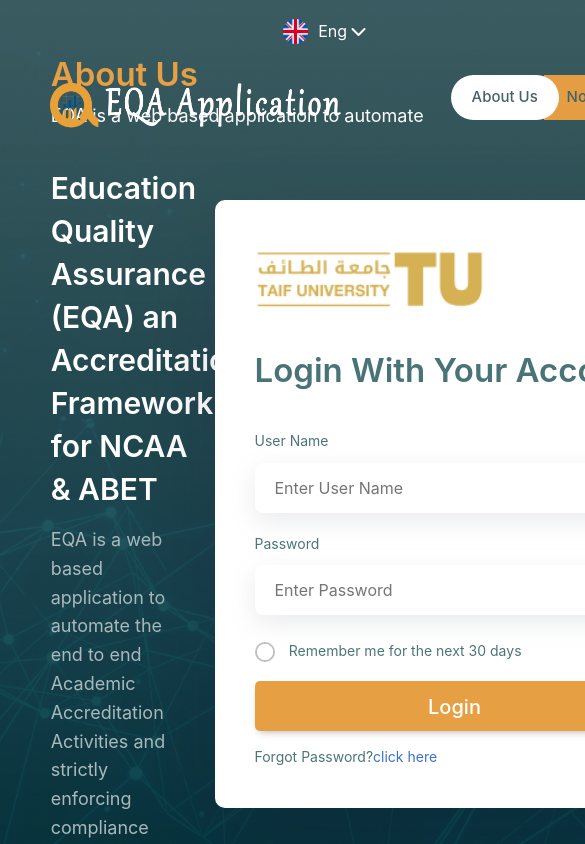
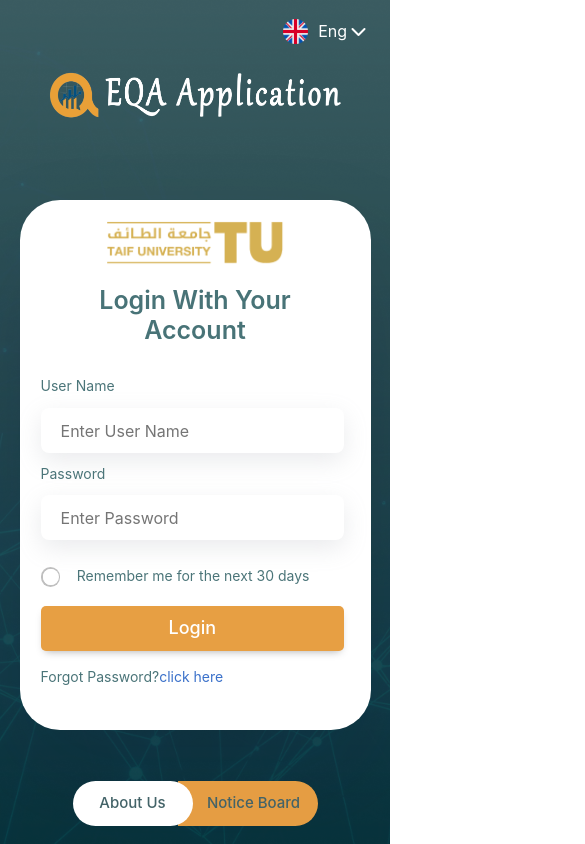
Before and after one commit to bilalmohib/eqa, a React (Create React App) app: page /login2 in a window 390 px wide. Shown: the top 844 px of the page, 585 px wide, since content can reach past the window. Built offline with nearby package versions, Linux system fonts and the light colour scheme.

Commit message:
Responsiveness for Login2 screen done

```diff
--- a/src/Components/Header/index.tsx
+++ b/src/Components/Header/index.tsx
@@ -1,9 +1,45 @@
+import { useEffect } from "react";
+
 import logo from "../../assets/Images/Navbar/logo.png";
 // Language Images
 import eng from "../../assets/Images/Navbar/united-kingdom.png";
 import styles from './style.module.css';
 
 const Header = () => {
+
+    useEffect(() => {
+        // The debounce function receives our function as a parameter
+        const debounce = (fn:any) => {
+            // This holds the requestAnimationFrame reference, so we can cancel it if we wish
+            let frame : any;
+            // The debounce function returns a new function that can receive a variable number of arguments
+            return (...params:any) => {
+                // If the frame variable has been defined, clear it now, and queue for next frame
+                if (frame) {
+                    cancelAnimationFrame(frame);
+                }
+                // Queue our function call for the next frame
+                frame = requestAnimationFrame(() => {
+                    // Call our function and pass any params we received
+                    fn(...params);
+                });
+            }
+        };
+
+        // Reads out the scroll position and stores it in the data attribute
+        // so we can use it in our stylesheets
+        const storeScroll = () => {
+            // @ts-ignore
+            document.documentElement.dataset.scroll = window.scrollY;
+        }
+
+        // Listen for new scroll events, here we debounce our `storeScroll` function
+        document.addEventListener('scroll', debounce(storeScroll), { passive: true });
+
+        // Update scroll position for first time
+        storeScroll();
+    })
+
     return (
         <header className={styles.headerContainer}>
             <div className={styles.logoMobileContainer}>
--- a/src/Components/Header/style.module.css
+++ b/src/Components/Header/style.module.css
@@ -9,6 +9,22 @@
     padding-left: 12%;
     padding-right: 12%;
     position: fixed;
+}
+
+/* html:not([data-scroll='0'])  {
+    transition: 1s linear;
+    background-color: red;
+} */
+
+html:not([data-scroll="0"]) .headerContainer {
+    position: fixed;
+    top: 0;
+    width: 100%;
+    /* background-color: #fff; */
+    opacity: 1;
+    box-shadow: 0 0 0.5em rgba(0, 0, 0, 0.5);
+    transition: 0.4s linear;
+    background-color: #395a60;
 }
 
 .logo {
@@ -75,6 +91,9 @@
     .logo {
         width: 300px;
         height: 60px;
+        /* border: 1px solid red; */
+        margin-top: -10px;
+        margin-bottom: 10px;
     }
 
     .logoMobileContainer {
@@ -91,6 +110,7 @@
         width: 250px;
     }
 }
+
 @media all and (max-width:300px) {
     .logo {
         width: 230px;
--- a/src/Pages/Login2/index.tsx
+++ b/src/Pages/Login2/index.tsx
@@ -21,6 +21,7 @@
                             {(currentTab === 1) ? ("EQA is a web based application to automate") : ("These are recent notifications listed below.")}
                         </p>
                     </div>
+                    <div className={styles.mobileTabLogin}>
                         <div className={styles.tabLogin}>
                             <div className={`${styles.generalLeft} ${(currentTab === 1) ? (styles.leftSelectedTabLogin) : (styles.leftTabLogin)}`} onClick={() => { setCurrentTab(1); }}>
                                 About Us
@@ -30,9 +31,10 @@
                             </div>
                         </div>
                     </div>
+                </div>
 
                 {(currentTab === 1) ? (
-                    <div>
+                    <div className={styles.aboutContainer}>
                         <h1 className={styles.heading_info_login}>
                             Education Quality Assurance (EQA) an <br />
                             Accreditation Framework for NCAA & ABET
@@ -70,14 +72,16 @@
                     </div>
                 )}
             </div>
-            <div className='rightSide'>
+            <div className={styles.rightSide}>
                 <form className={styles.loginContainer} action="return false">
+                    <div className={styles.mobileCenter}>
                         <img
                             className={styles.logoRight}
                             src={logo}
                             alt={"EQA University"}
                             title={"EQA University"}
                         />
+                    </div>
                     <h2 className={styles.titleLoginAccount}>Login With Your Account</h2>
                     <section className={styles.form_inputs}>
                         <div>
@@ -99,7 +103,7 @@
                         {/* Default radio */}
                         <div className={`form-check ${styles.rememberMeBlock}`}>
                             <input className={`form-check-input`} type="radio" name="flexRadioDefault" id="flexRadioDefault1" />
-                            <label className="form-check-label" htmlFor="flexRadioDefault1">&nbsp; Remember me for the next 30 days</label>
+                            <label className={`form-check-label ${styles.rmt}`} htmlFor="flexRadioDefault1">Remember me for the next 30 days</label>
                         </div>
                         <button type='button' className={`btn ${styles.btn_login}`}>
                             Login
--- a/src/Pages/Login2/style.module.css
+++ b/src/Pages/Login2/style.module.css
@@ -234,7 +234,6 @@
     width: 480px;
     padding-top: 50px;
     padding-bottom: 40px;
-    padding-left: 40px;
     border-radius: 10px;
     margin-top: 200px;
     box-shadow: rgba(17, 12, 46, 0.15) 0px 48px 100px 0px;
@@ -242,6 +241,7 @@
 
 .logoRight {
     width: 230px;
+    padding-left: 6%;
 }
 
 .titleLoginAccount {
@@ -249,10 +249,12 @@
     font-weight: 600;
     color: #487377;
     margin-top: 40px;
+    padding-left: 6%;
 }
 
 .form_inputs {
     margin-top: 20px;
+    padding-left: 6%;
 }
 
 /* Label */
@@ -265,7 +267,7 @@
 }
 
 .email {
-    width: 400px;
+    width: 92%;
     border-radius: 8px;
     height: 50px;
     padding-left: 20px;
@@ -274,7 +276,7 @@
 }
 
 .password {
-    width: 400px;
+    width: 92%;
     border-radius: 8px;
     height: 50px;
     padding-left: 20px;
@@ -303,7 +305,7 @@
     border-radius: 5px;
     height: 50px;
     font-size: 20px;
-    width: 400px !important;
+    width: 92%;
     background-color: #e79f43;
 }
 
@@ -321,6 +323,297 @@
     background-color: #e79f43 !important;
     color: white !important;
 }
+.rmt{
+    padding-left: 4%;
+}
 
 /* when button is pressed hold */
 /******************************************** Right Side ***************************************/
+
+@media all and (max-width:1550px) {
+    .leftSide {
+        /* border: 2px solid rgb(128, 0, 0); */
+        padding-left: 2%;
+        padding-top: 15%;
+    }
+
+    .rightSide {
+        /* border: 2px solid rgb(255, 255, 255); */
+    }
+}
+
+@media screen and (max-width: 1330px) {
+    .leftSide {
+        /* border: 2px solid rgb(128, 0, 0); */
+        /* padding-left: 2%;
+        padding-top: 15%; */
+        padding-top: 18%;
+    }
+
+    .rightSide {
+        /* border: 3px solid rgb(255, 255, 255); */
+        padding-left: 2%;
+    }
+}
+
+@media screen and (max-width:1200px) {
+
+    /* .loginContainer{
+        width: 440px;
+    }
+    .rightSide{
+
+    } */
+    /* .aboutContainer,.announcementListContainer{
+        width: 80%;
+    } */
+    .left_heading_about {
+        font-size: 31px;
+    }
+
+    .desc_left_login {
+        font-size: 18px;
+    }
+
+    .topContainerLeftLogin {
+        /* border: 1px solid green; */
+        padding-right: 20%;
+        flex: 2;
+    }
+}
+
+/* Changing the overall look here */
+@media screen and (max-width:1150px) {
+    .leftSide {
+        width: 100%;
+        padding-top: 8%;
+        padding-bottom: 80px;
+        padding-left: 13%;
+    }
+
+    .rightSide {
+        width: 100%;
+        display: flex;
+        flex-direction: row;
+        justify-content: center;
+        align-items: center;
+        padding-left: initial;
+    }
+
+    .topContainerLeftLogin {
+        width: 100%;
+        display: flex;
+        justify-content: space-between;
+    }
+
+    /* Main Container */
+    .containerCustom {
+        /* border: 1px solid red; */
+        flex-direction: column-reverse;
+        height: auto;
+    }
+}
+
+@media screen and (max-width:850px) {
+    .leftSide {
+        padding-left: 10%;
+    }
+}
+
+@media screen and (max-width:750px) {
+    .loginContainer{
+        border-radius: 40px;
+    }
+    .leftSide {
+        padding-left: 5%;
+        padding-right: 5%;
+    }
+
+    .rightSide {
+        /* margin-top: 40px; */
+        /* width: 100%; */
+        /* border: 2px solid red; */
+        display: flex;
+        justify-content: center;
+    }
+
+    .topContainerLeftLogin {
+        flex-direction: column-reverse;
+        padding-right: none;
+        padding-right: 0% !important;
+    }
+
+    .tabLogin {
+        width: 100%;
+        /* border: 1px solid red; */
+        width: fit-content;
+    }
+
+    .mobileTabLogin {
+        display: flex;
+        justify-content: center;
+        /* border: 10px solid yellow; */
+        width: 100% !important;
+        margin-bottom: 20px;
+    }
+
+    .heading_info_login {
+        font-size: 24px;
+        line-height: 35px;
+        font-weight: 500;
+    }
+}
+@media all and (max-width:715px){
+    .announcementListContainer{
+        width: 100%;
+    }
+}
+@media all and (max-width:550px) {
+    .rightSide {
+        width: 90%;
+        margin-left: 5%;
+    }
+
+    .loginContainer {
+        width: 100%;
+        /* height: 560px; */
+        /* margin-top: 180px; */
+    }
+
+    .logoRight {
+        width: 180px;
+        /* border: 1px solid red; */
+        padding-left: initial;
+    }
+
+    .mobileCenter {
+        display: flex;
+        justify-content: center;
+    }
+
+    .titleLoginAccount {
+        font-size: 28px;
+        padding-left: 0%;
+        text-align: center;
+        /* border: 1px solid red; */
+    }
+}
+
+@media all and (max-width:480px){
+    .announcementSubContainer{
+        height: 100px;
+        padding-top: 7px;
+    }
+    .leftAnnouncementSubContainer{
+        padding-left: 10%;
+    }
+    .dateCountAnnouncementSC{
+        font-size: 20px;
+    }
+    .dateMonthAnnouncementSC{
+        /* border: 1px solid red; */
+        line-height: 20px;
+        padding-top: 10px;
+    }
+}
+@media all and (max-width:440px) {
+    .announcementSubContainer{
+        height: 120px;
+        padding-top: 7px;
+    }
+}
+@media all and (max-width:430px) {
+    .desc_left_login {
+        /* border: 1px solid red; */
+        width: 100%;
+    }
+}
+
+@media all and (max-width:415px) {
+    .titleLoginAccount {
+        margin-left: 10%;
+        width: 80%;
+        margin-right: 10%;
+    }
+    .loginContainer{
+        padding-top: 40px;
+    }
+
+    .rememberMeBlock {
+        /* border: 1px solid red; */
+        width: 100%;
+        padding-right: 0%;
+        display: flex;
+    }
+    .rmt{
+        /* border: 1px solid rgb(134, 13, 13); */
+        width: 100%;
+        /* padding-right: 10%;
+        padding-left: 2%; */
+        padding-right: 2%;
+    }
+}
+@media all and (max-width:390px){
+    .titleLoginAccount{
+        font-size: 25px;
+        margin-top: 18px;
+    }
+    .form_inputs{
+        /* border: 1px solid red; */
+        padding-top: 0px;
+        margin-bottom: 0px;
+    }
+    .label_info{
+        margin-top: 10px;
+        /* border: 1px solid red; */
+    }
+    .btn_login{
+        font-size: 18px;
+        height: 45px;
+        padding-top: 5px;
+    }
+    .email,.password{
+        height: 45px;
+    }
+    .logoRight{
+        margin-top: 0px;
+    }
+    .loginContainer{
+        height: 530px;
+        padding-top: 20px;
+    }
+    .announcementSubContainer{
+        height: 135px;
+        padding-top: 10px;
+    }
+    .rightAnnouncementSubContainer{
+        padding-right: 10%;
+    }
+}
+@media all and (max-width:350px){
+    .announcementSubContainer{
+        height: 140px;
+        padding-top: 12px;
+    }
+}
+@media all and (max-width:325px){
+    .loginContainer{
+        height: 510px;
+        padding-top: 20px;
+    }
+    .titleLoginAccount{
+        font-size: 23px;
+        margin-top: 15px;
+    }
+    .logoRight{
+        width: 150px;
+    }
+    .btn_login{
+        height: 40px;
+        font-size: 18px;
+        padding-top: 6px;
+    }
+    .email,.password{
+        height: 40px;
+    }
+}
```
Lines whose indentation alone changed are shown as unchanged.
